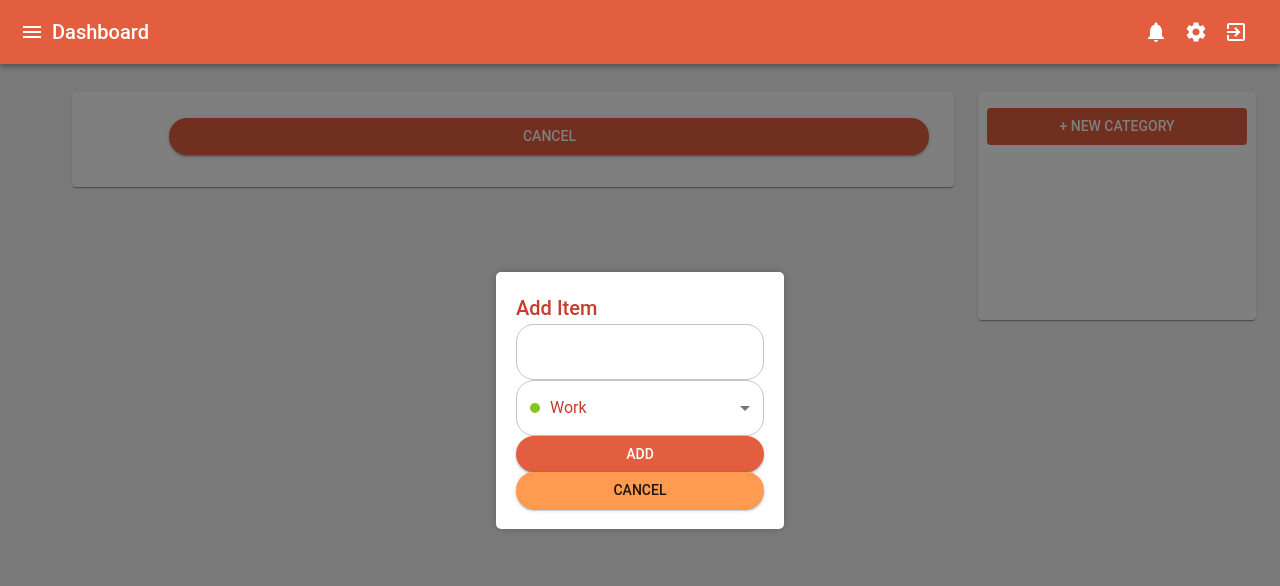
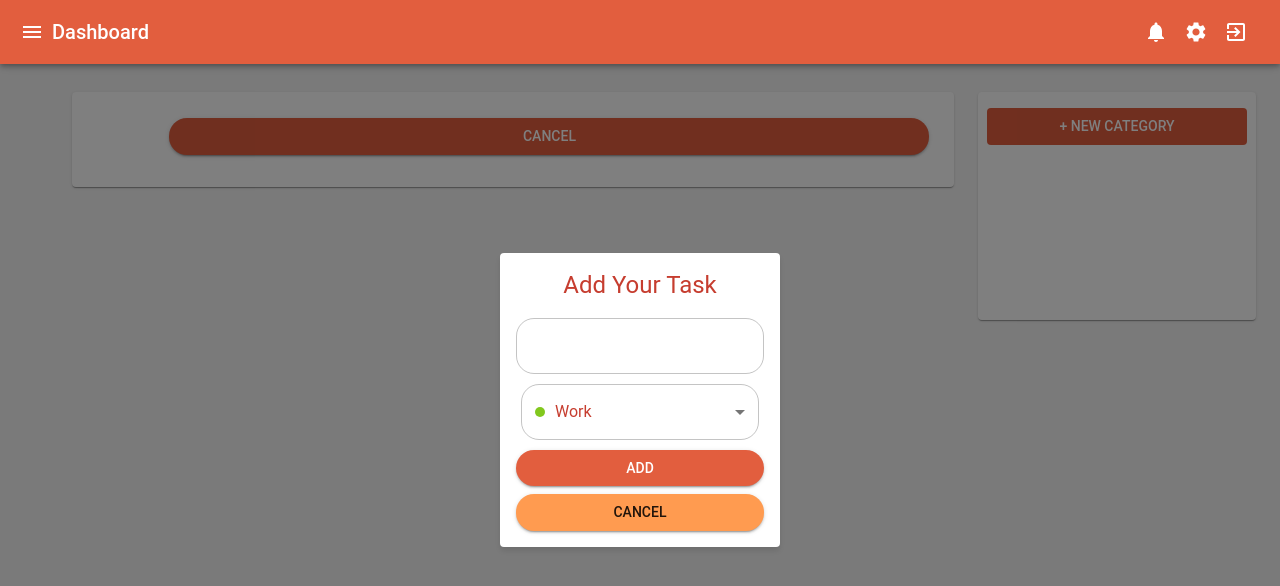
Before and after one commit to Mohammad-M-Rahimi/Todo-List-Project, a React (Vite) app in the folder frontend/: page / in a window 1280 px wide. Both pictures are taken after a click on the button "ADD". Shown: the top 586 px of the page. Built offline with nearby package versions, Linux system fonts and the light colour scheme.

Commit message:
minor popup changes

```diff
--- a/frontend/package.json
+++ b/frontend/package.json
@@ -18,6 +18,7 @@
     "axios": "^1.5.1",
     "notistack": "^3.0.1",
     "react": "^18.2.0",
+    "react-color": "^2.19.3",
     "react-dom": "^18.2.0",
     "react-redux": "^8.1.3",
     "react-router-dom": "^5.3.4",
--- a/frontend/src/components/Home/Popups.jsx
+++ b/frontend/src/components/Home/Popups.jsx
@@ -1,5 +1,13 @@
 import React from "react";
-import { Box, Typography, TextField, Select, MenuItem, IconButton, Button } from "@mui/material";
+import {
+  Box,
+  Typography,
+  TextField,
+  Select,
+  MenuItem,
+  IconButton,
+  Button,
+} from "@mui/material";
 import { Close as CloseIcon } from "@mui/icons-material";
 
 function Popup({
@@ -20,17 +28,20 @@ function Popup({
   return (
     showInput && (
       <div className="popup">
-        <div className="popup-content">
+        <div className="popup-content" style={{ padding: 16, borderRadius: 4, boxShadow: "0 4px 6px rgba(0, 0, 0, 0.1)" }}>
           <form onSubmit={handleAddOrEdit}>
             <Box>
-              <Typography variant="h6">Add Item</Typography>
+              <Typography variant="h5" style={{ textAlign: "center", marginBottom: 16 }}>
+                Add Your Task
+              </Typography>
               <TextField
                 variant="outlined"
                 value={newitem}
                 onChange={(e) => setNewItem(e.target.value)}
                 fullWidth
+                style={{ marginBottom: 5 }}
               />
-              <div style={{ display: "flex", alignItems: "center" }}>
+              <div style={{ display: "flex", alignItems: "center", padding: '5px' }}>
                 <Select
                   renderValue={(selected) => (
                     <div style={{ display: "flex", alignItems: "center" }}>
@@ -50,7 +61,7 @@ function Popup({
                   onChange={handleTagChange}
                   fullWidth
                   variant="outlined"
-                  style={{ flex: 1 }}
+                  style={{ flex: 1, marginBottom: 5 }}
                 >
                   {tags.map((tag) => (
                     <MenuItem key={tag} value={tag}>
@@ -82,11 +93,10 @@ function Popup({
                 variant="contained"
                 color="primary"
                 fullWidth
+                style={{ marginBottom: 8 }}
               >
                 {editingId !== null ? "Save Edit" : "Add"}
               </Button>
-            </Box>
-          </form>
               <Button
                 onClick={() => setShowInput(false)}
                 variant="contained"
@@ -95,6 +105,8 @@ function Popup({
               >
                 Cancel
               </Button>
+            </Box>
+          </form>
         </div>
       </div>
     )
--- a/frontend/src/components/Home/Tags.jsx
+++ b/frontend/src/components/Home/Tags.jsx
@@ -1,27 +1,25 @@
 import React from "react";
-import { Typography, IconButton } from "@mui/material";
+import { Chip, IconButton } from "@mui/material";
 import CloseIcon from "@mui/icons-material/Close";
 
 export default function Tags({ tags, handleDeleteTag }) {
   return (
     <div>
       {tags.map((tag) => (
-        <div key={tag} style={{ display: "flex", alignItems: "center" }}>
-          <div
-            style={{
-              border: "2px solid #E25E3E",
-              padding: "2px",
-              borderRadius: "8px",
-              backgroundColor: "#f5f5f5",
-              boxShadow: "0px 2px 5px rgba(0, 0, 0, 0.2)",
-            }}
-          >
-            <Typography variant="caption">{tag}</Typography>
-            <IconButton onClick={() => handleDeleteTag(tag)} color="secondary">
-              <CloseIcon />
-            </IconButton>
-          </div>
-        </div>
+        <Chip
+          key={tag}
+          label={tag}
+          onDelete={() => handleDeleteTag(tag)}
+          color="primary"
+          variant="outlined"
+          style={{
+            margin: "4px",
+            background: "#2590B1",
+            color: "white",
+            borderColor: "#E25E3E",
+          }}
+          deleteIcon={<CloseIcon style={{ color: "#C63D2F" }} />}
+        />
       ))}
     </div>
   );
--- a/frontend/src/pages/Home.jsx
+++ b/frontend/src/pages/Home.jsx
@@ -100,7 +100,11 @@ export default function Dashboard() {
     <ThemeProvider theme={Theme}>
       <Box sx={{ display: "flex" }}>
         <CssBaseline />
-        <AppBarComponent open={open} toggleDrawer={toggleDrawer} handleLogout={handleLogout} />
+        <AppBarComponent
+          open={open}
+          toggleDrawer={toggleDrawer}
+          handleLogout={handleLogout}
+        />
         <Box
           component="main"
           sx={{
@@ -158,10 +162,17 @@ export default function Dashboard() {
                       width: "260px",
                       backgroundColor: "#E25E3E",
                       color: "white",
+                      "&:hover": {
+                        backgroundColor: "#C63D2F", // Change background color on hover
+                      },
+                      "&:active": {
+                        backgroundColor: "#C63D2F", // Change background color when clicked
+                      },
                     }}
                   >
                     + New Category
                   </Button>
+
                   {newCategory && (
                     <Typography variant="caption" color="textSecondary">
                       Added: {newCategory}
```
Also changed, not shown: 1 other file (tests, documents, lock files or other folders). Lines whose indentation alone changed are shown as unchanged.
